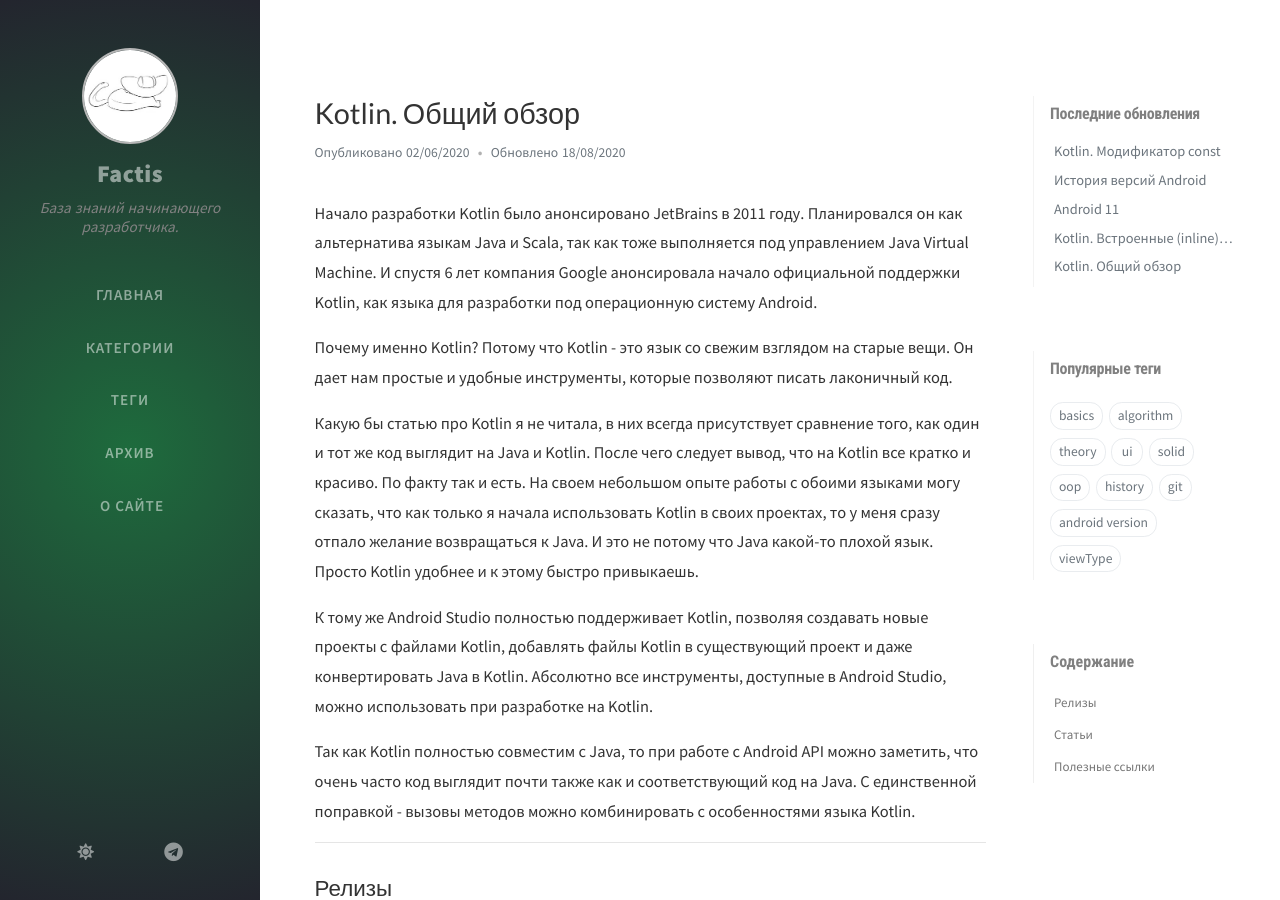
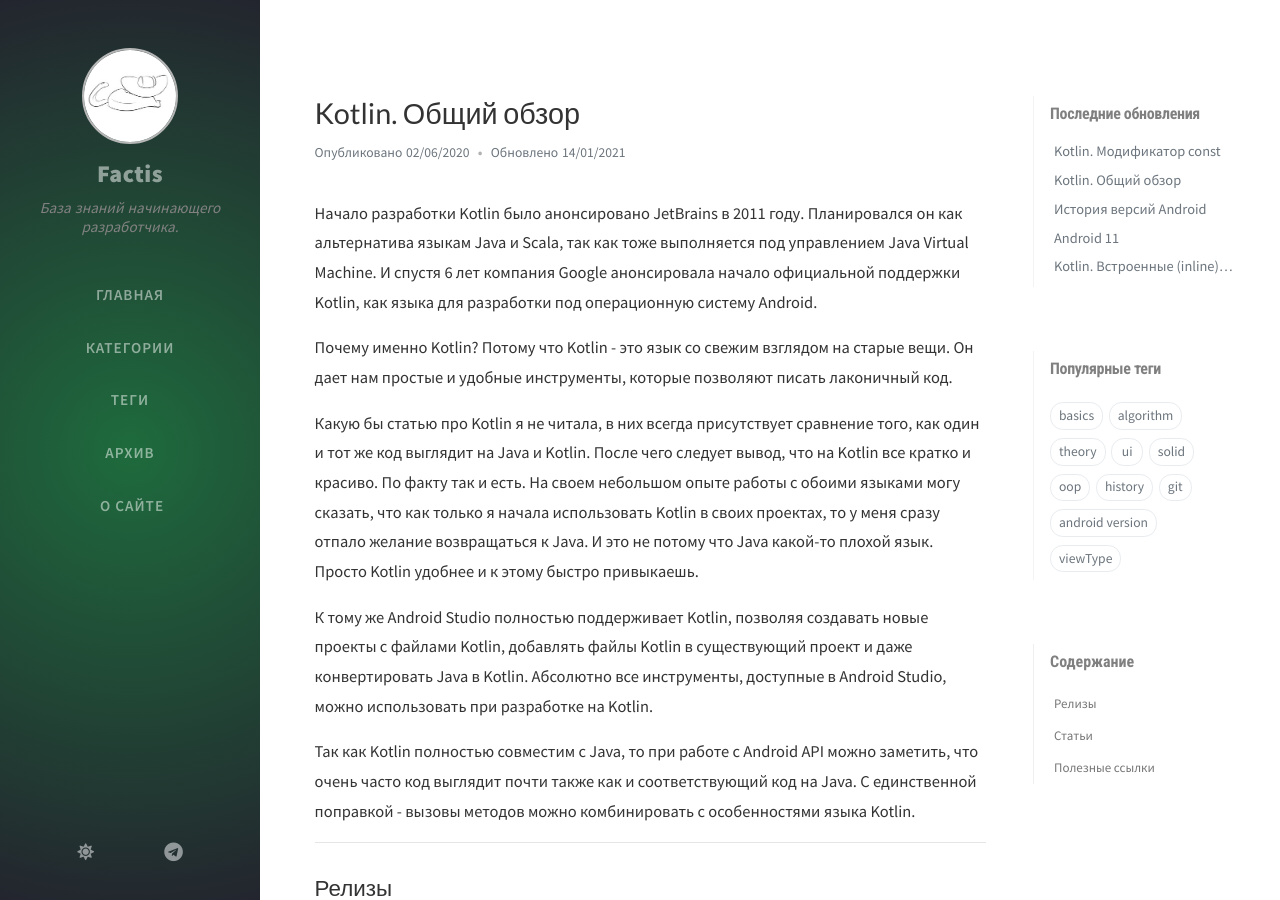
Before and after one commit to Bimlibik/bimlibik.github.io, a Jekyll site: the page built from _posts/kotlin/2020-06-02-kotlin-overview.md, in a window 1280 px wide and 900 px high. Built offline with Jekyll 4.4.1, drawn with Linux system fonts in a browser that asks for light colours; nearby versions of some CDN libraries; comment, search, counter and statistics services are not loaded.

Commit message:
Updated lastmod.

```diff
--- a/_data/updates.yml
+++ b/_data/updates.yml
@@ -21,7 +21,7 @@
   lastmod: '2020-06-22 17:31:00 +0800'
 -
   filename: 'kotlin-overview'
-  lastmod: '2020-08-18 14:14:00 +0800'
+  lastmod: '2021-01-14 11:01:00 +0800'
 -
   filename: 'manifest-file'
   lastmod: '2020-06-01 02:45:49 +0800'
```
